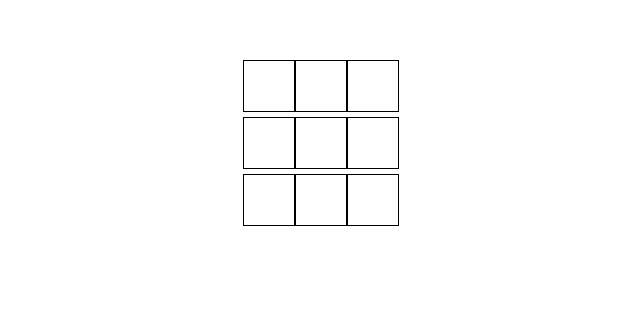
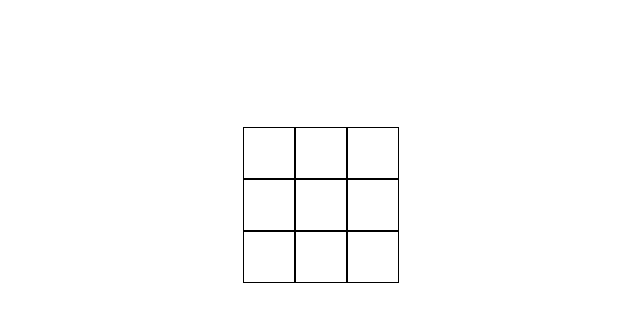
Before and after one commit to Tamir-Nahmias/ix-Efes, a React (Vite) app in the folder tictac/: page / in a window 1280 px wide. Shown: the part 255-576 px from the top of the page, without its empty margins (319-959 px from the left). Built offline with nearby package versions, Linux system fonts and the light colour scheme.

Commit message:
ne changes

```diff
--- a/tictac/src/App.css
+++ b/tictac/src/App.css
@@ -3,6 +3,9 @@
   margin: 0 auto;
   padding: 2rem;
   text-align: center;
+  display: flex;
+  flex-direction: column;
+  align-items: center;
 }
 
 .logo {
@@ -49,6 +52,12 @@ button {
   background-color: none;
 }
 .conatainerBox {
-  display: flex;
-  flex-direction: column;
+  display: grid;
+  grid-template-columns: 1fr 1fr 1fr; /* Creates 3 equal columns */
+  grid-template-rows: repeat(3, 1fr); /* Creates 3 equal rows */
+  /* gap: 10px; Optional: adds spacing between grid items */
+  margin-top: 20px;
 }
+.win-title {
+  margin-block: 50px;
+}
--- a/tictac/src/App.jsx
+++ b/tictac/src/App.jsx
@@ -8,6 +8,7 @@ function App() {
   const [isX, setIsX] = useState(true);
   const [matrix, setMatrix] = useState([, , , , , , , ,]);
   const [matrixesSteps, setmatrixesSteps] = useState([[]]);
+  const [isWon, setisWon] = useState(false);
 
   function winner() {
     // First, define what an empty/uninitialized cell looks like
@@ -25,18 +26,14 @@ function App() {
 
     // Check all possible winning lines
     return (
-      (checkLine(0, 1, 2) || // top row
+      checkLine(0, 1, 2) || // top row
       checkLine(3, 4, 5) || // middle row
       checkLine(6, 7, 8) || // bottom row
       checkLine(0, 3, 6) || // left column
       checkLine(1, 4, 7) || // middle column
       checkLine(2, 5, 8) || // right column
       checkLine(0, 4, 8) || // diagonal \
-        checkLine(2, 4, 6)) && ( // diagonal /
-        <>
-          <h1>You won</h1>
-        </>
-      )
+      checkLine(2, 4, 6) // diagonal /
     );
   }
 
@@ -44,28 +41,76 @@ function App() {
     const newArr = [...matrix];
     newArr[index] = value;
     setMatrix(newArr);
-    //setmatrixesSteps(...matrixesSteps, newArr);
+    setmatrixesSteps([...matrixesSteps, matrix]);
   };
 
   return (
     <>
-      {winner()}
+      <div className="win-title">{winner() && "you won"}</div>
       <div className="conatainerBox">
-        <div>
-          <Square isX={isX} setIsX={setIsX} id="0" updateArr={updateArr} />
-          <Square isX={isX} setIsX={setIsX} id="1" updateArr={updateArr} />
-          <Square isX={isX} setIsX={setIsX} id="2" updateArr={updateArr} />
-        </div>
-        <div>
-          <Square isX={isX} setIsX={setIsX} id="3" updateArr={updateArr} />
-          <Square isX={isX} setIsX={setIsX} id="4" updateArr={updateArr} />
-          <Square isX={isX} setIsX={setIsX} id="5" updateArr={updateArr} />
-        </div>
-        <div>
-          <Square isX={isX} setIsX={setIsX} id="6" updateArr={updateArr} />
-          <Square isX={isX} setIsX={setIsX} id="7" updateArr={updateArr} />
-          <Square isX={isX} setIsX={setIsX} id="8" updateArr={updateArr} />
-        </div>
+        <Square
+          isX={isX}
+          setIsX={setIsX}
+          id="0"
+          updateArr={updateArr}
+          winner={winner}
+        />
+        <Square
+          isX={isX}
+          setIsX={setIsX}
+          id="1"
+          updateArr={updateArr}
+          winner={winner}
+        />
+        <Square
+          isX={isX}
+          setIsX={setIsX}
+          id="2"
+          updateArr={updateArr}
+          winner={winner}
+        />
+        <Square
+          isX={isX}
+          setIsX={setIsX}
+          id="3"
+          updateArr={updateArr}
+          winner={winner}
+        />
+        <Square
+          isX={isX}
+          setIsX={setIsX}
+          id="4"
+          updateArr={updateArr}
+          winner={winner}
+        />
+        <Square
+          isX={isX}
+          setIsX={setIsX}
+          id="5"
+          updateArr={updateArr}
+          winner={winner}
+        />
+        <Square
+          isX={isX}
+          setIsX={setIsX}
+          id="6"
+          updateArr={updateArr}
+          winner={winner}
+        />
+        <Square
+          isX={isX}
+          setIsX={setIsX}
+          id="7"
+          updateArr={updateArr}
+          winner={winner}
+        />
+        <Square
+          isX={isX}
+          setIsX={setIsX}
+          id="8"
+          updateArr={updateArr}
+          winner={winner}
+        />
       </div>
     </>
   );
--- a/tictac/src/Square.jsx
+++ b/tictac/src/Square.jsx
@@ -1,20 +1,15 @@
 import { useState } from "react";
 
 const Square = (props) => {
-  //const value = props.value
-  const { isX, setIsX, id, updateArr } = { ...props };
-  //const isX = props.isX
+  const { isX, setIsX, id, updateArr, winner } = { ...props };
   const [value, setValue] = useState("");
-  //const taken = props.taken // <= this is a function passed
   const [isTaken, setIsTaken] = useState(false);
-  //const updateArr = props.updateArr
-  //const id = props.id
 
   return (
     <>
       <button
         onClick={() => {
-          if (!isTaken) {
+          if (!isTaken && !winner()) {
             setIsTaken(true);
             setValue(isX ? "O" : "X");
             updateArr(id, isX ? "O" : "X");
```
Lines whose indentation alone changed are shown as unchanged.
